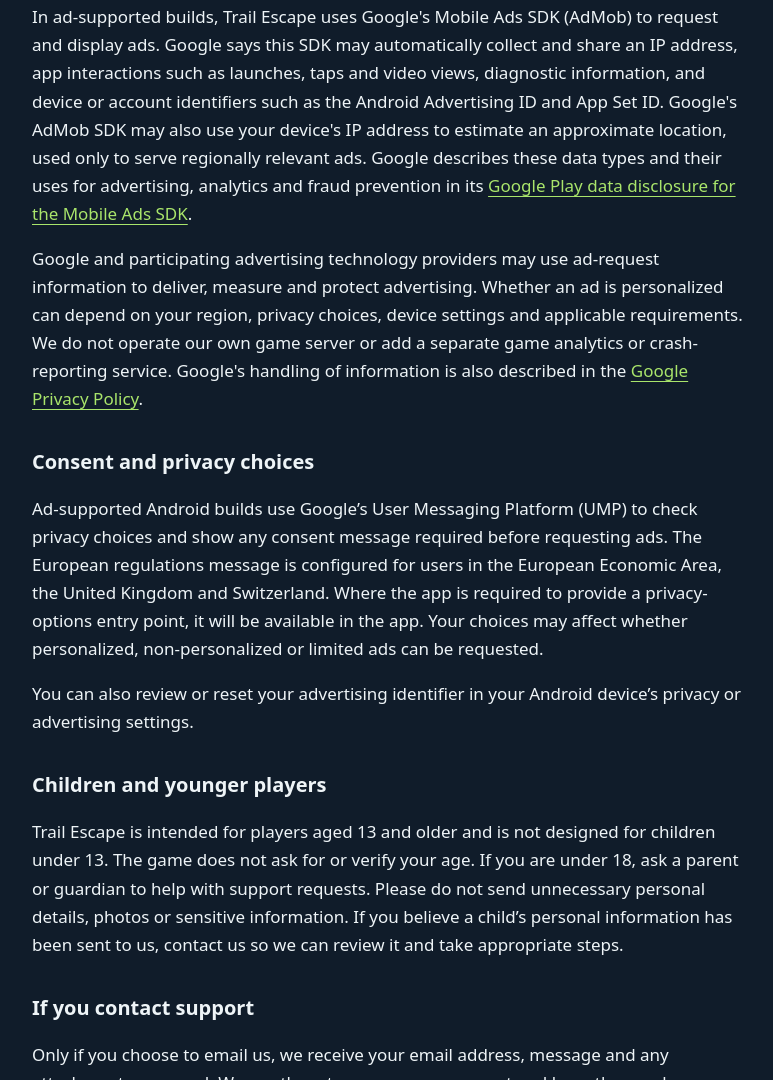
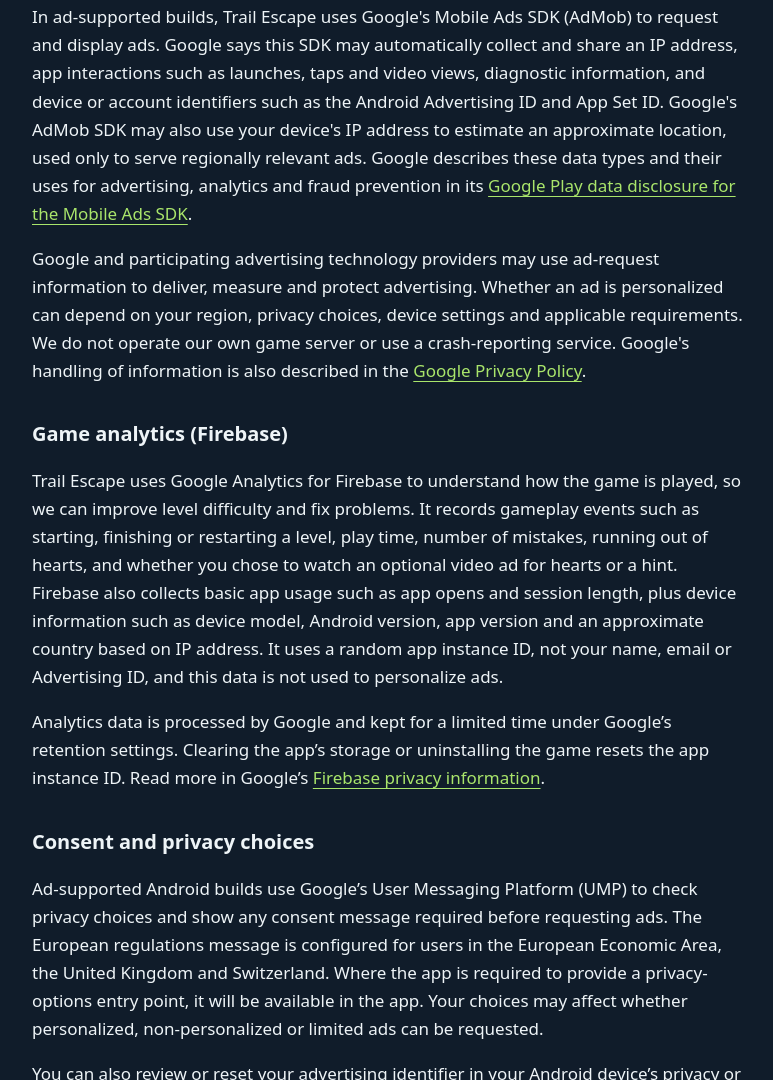
Before and after one commit to taimoorx900-dev/taimberry-games-privacy, a plain HTML site: page privacy.html in a window 1280 px wide. Shown: the part 1699-2779 px from the top of the page, without its empty margins (252-1025 px from the left). Drawn offline with Linux system fonts and the light colour scheme.

Commit message:
Update privacy.html

```diff
--- a/privacy.html
+++ b/privacy.html
@@ -23,7 +23,7 @@
   <main>
     <p class="brand">Taimberry Games · Trail Escape</p>
     <h1>Privacy Policy</h1>
-      <p class="policy-date">Effective 12 November 2026</p>
+      <p class="policy-date">Effective 17 November 2026</p>
     <p>Trail Escape is an arrow puzzle game published by Madiha Dawood under the Taimberry Games brand and intended for teens and adults aged 13 and over. This policy covers Trail Escape and Trail Escape Test. Features can differ between builds. Ad-supported builds show an occasional full-screen ad at a level-completion break, starting after Level 6, and offer optional video ads you can choose to watch to refill your hearts or get a hint. There are no banner ads. Ads do not interrupt an active puzzle unless you choose to watch one.</p>
     <h2 id="data-deletion">How to delete your data</h2>
     <p>Trail Escape has no player accounts and does not upload game saves to our servers. Puzzle progress, play times and preferences are stored on your device.</p>
@@ -43,7 +43,11 @@
 
     <h2>Advertising and Google AdMob</h2>
     <p>In ad-supported builds, Trail Escape uses Google's Mobile Ads SDK (AdMob) to request and display ads. Google says this SDK may automatically collect and share an IP address, app interactions such as launches, taps and video views, diagnostic information, and device or account identifiers such as the Android Advertising ID and App Set ID. Google's AdMob SDK may also use your device's IP address to estimate an approximate location, used only to serve regionally relevant ads. Google describes these data types and their uses for advertising, analytics and fraud prevention in its <a href="https://developers.google.com/admob/android/privacy/play-data-disclosure">Google Play data disclosure for the Mobile Ads SDK</a>.</p>
-    <p>Google and participating advertising technology providers may use ad-request information to deliver, measure and protect advertising. Whether an ad is personalized can depend on your region, privacy choices, device settings and applicable requirements. We do not operate our own game server or add a separate game analytics or crash-reporting service. Google's handling of information is also described in the <a href="https://policies.google.com/privacy">Google Privacy Policy</a>.</p>
+    <p>Google and participating advertising technology providers may use ad-request information to deliver, measure and protect advertising. Whether an ad is personalized can depend on your region, privacy choices, device settings and applicable requirements. We do not operate our own game server or use a crash-reporting service. Google's handling of information is also described in the <a href="https://policies.google.com/privacy">Google Privacy Policy</a>.</p>
+
+    <h2 id="analytics">Game analytics (Firebase)</h2>
+    <p>Trail Escape uses Google Analytics for Firebase to understand how the game is played, so we can improve level difficulty and fix problems. It records gameplay events such as starting, finishing or restarting a level, play time, number of mistakes, running out of hearts, and whether you chose to watch an optional video ad for hearts or a hint. Firebase also collects basic app usage such as app opens and session length, plus device information such as device model, Android version, app version and an approximate country based on IP address. It uses a random app instance ID, not your name, email or Advertising ID, and this data is not used to personalize ads.</p>
+    <p>Analytics data is processed by Google and kept for a limited time under Google’s retention settings. Clearing the app’s storage or uninstalling the game resets the app instance ID. Read more in Google’s <a href="https://firebase.google.com/support/privacy">Firebase privacy information</a>.</p>
 
     <h2>Consent and privacy choices</h2>
     <p>Ad-supported Android builds use Google’s User Messaging Platform (UMP) to check privacy choices and show any consent message required before requesting ads. The European regulations message is configured for users in the European Economic Area, the United Kingdom and Switzerland. Where the app is required to provide a privacy-options entry point, it will be available in the app. Your choices may affect whether personalized, non-personalized or limited ads can be requested.</p>
```
